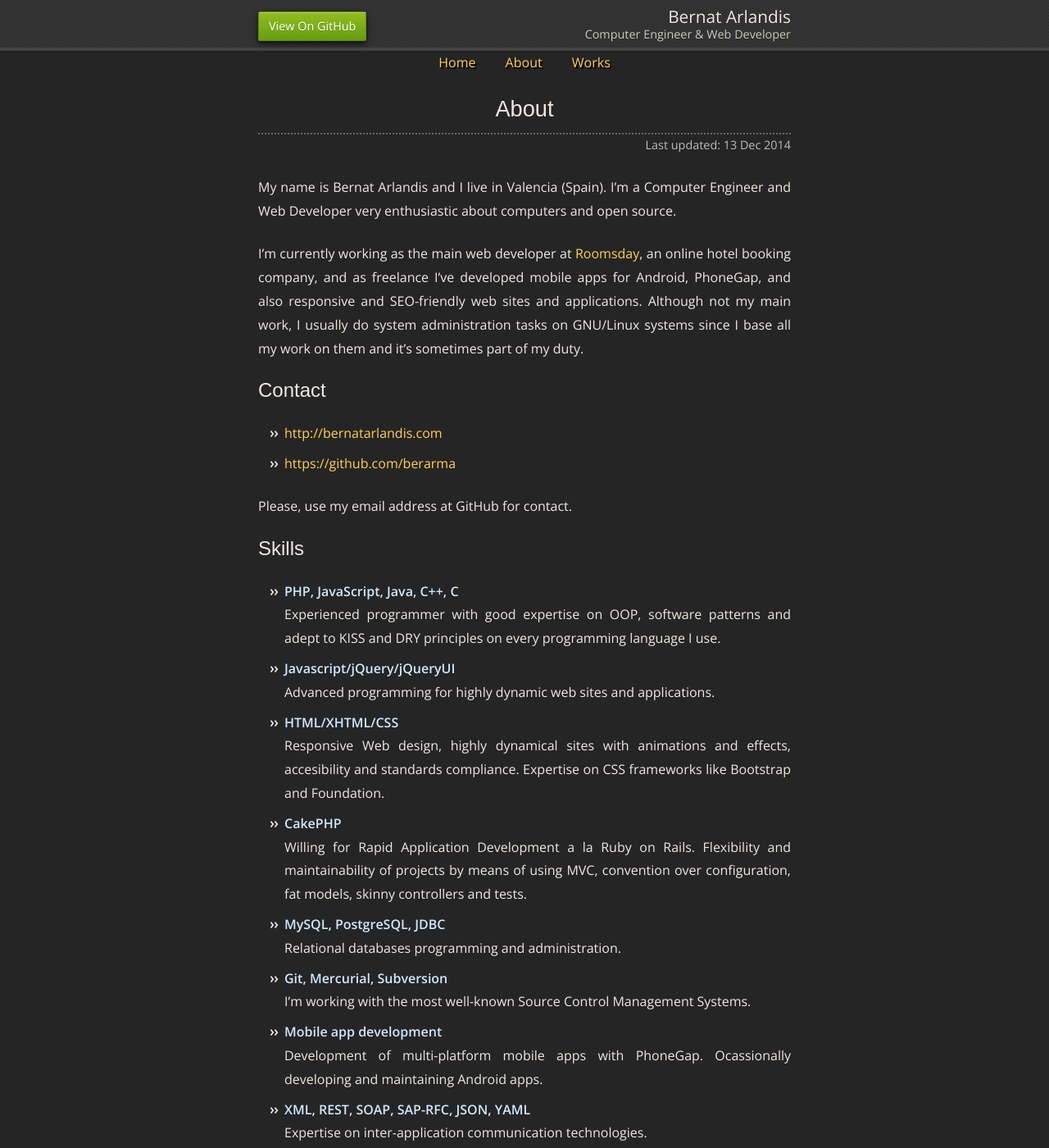
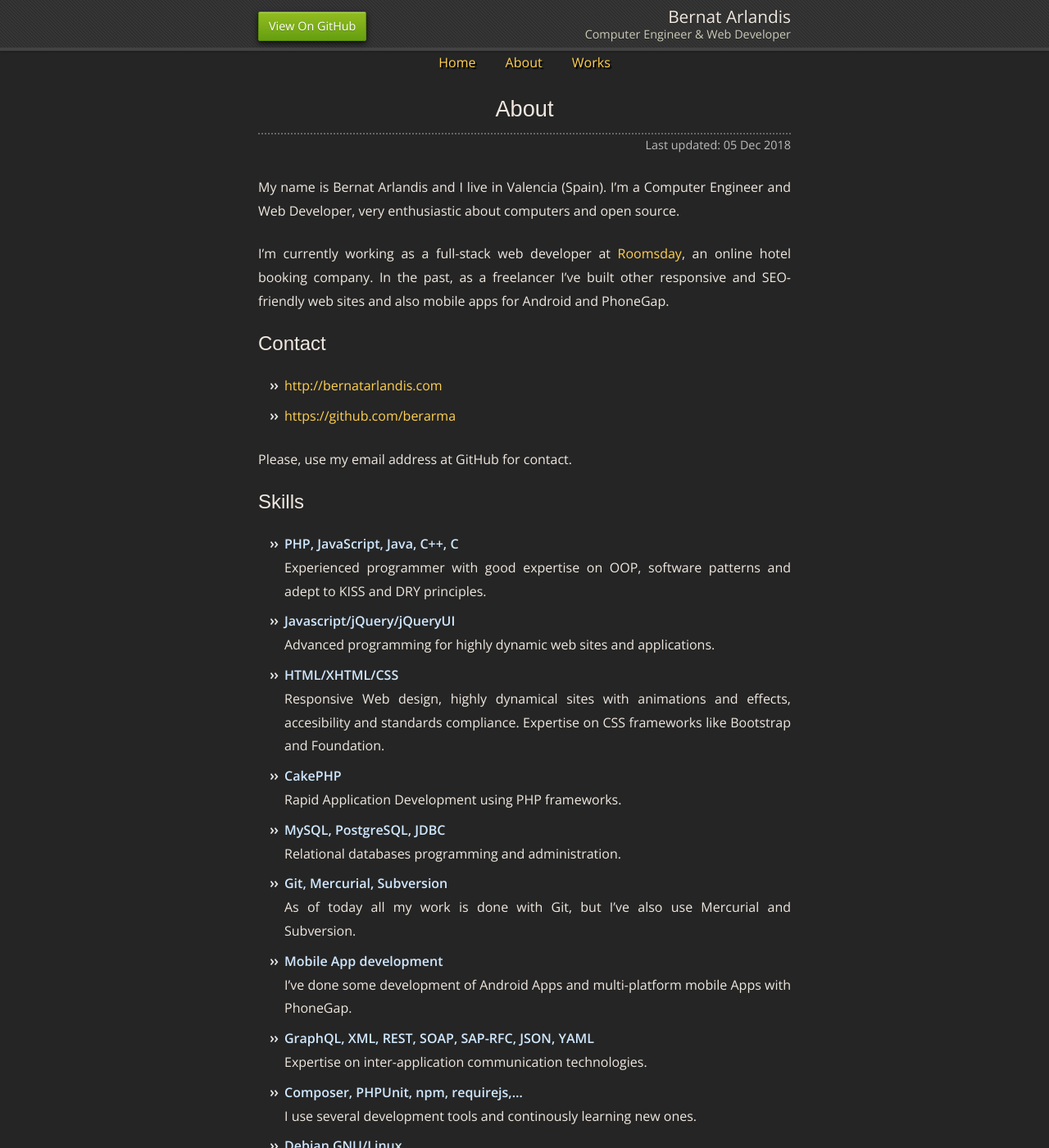
Before and after one commit to berarma/berarma.github.io, a Jekyll site: the page built from about/index.md, in a window 1280 px wide and 1400 px high. Shown: the whole window at 82% size. Built offline with Jekyll 4.4.1, drawn with Linux system fonts in a browser that asks for light colours; some of the changed text lies outside the part shown.

Commit message:
Update Jekyll and contents

```diff
--- /dev/null
+++ b/Gemfile
@@ -0,0 +1,2 @@
+source 'https://rubygems.org'
+gem 'github-pages'
--- a/about/index.md
+++ b/about/index.md
@@ -1,18 +1,16 @@
 ---
 layout: default
 title: About
-date: 2014-12-13 00:00
+date: 2018-12-05 00:00
 ---
 
 My name is Bernat Arlandis and I live in Valencia (Spain). I'm a Computer
-Engineer and Web Developer very enthusiastic about computers and open source.
+Engineer and Web Developer, very enthusiastic about computers and open source.
 
-I'm currently working as the main web developer at
-[Roomsday](http://roomsday.com), an online hotel booking company, and as
-freelance I've developed mobile apps for Android, PhoneGap, and also responsive
-and SEO-friendly web sites and applications. Although not my main work, I
-usually do system administration tasks on GNU/Linux systems since I base all my
-work on them and it's sometimes part of my duty.
+I'm currently working as a full-stack web developer at
+[Roomsday](http://roomsday.com), an online hotel booking company. In the past,
+as a freelancer I've built other responsive and SEO-friendly web sites and also
+mobile apps for Android and PhoneGap.
 
 Contact
 -------
@@ -28,7 +26,7 @@ Skills
   * __PHP, JavaScript, Java, C++, C__
 
     Experienced programmer with good expertise on OOP, software patterns and
-    adept to KISS and DRY principles on every programming language I use.
+    adept to KISS and DRY principles.
 
   * __Javascript/jQuery/jQueryUI__
 
@@ -42,9 +40,7 @@ Skills
 
   * __CakePHP__
 
-    Willing for Rapid Application Development a la Ruby on Rails. Flexibility
-    and maintainability of projects by means of using MVC, convention over
-    configuration, fat models, skinny controllers and tests.
+    Rapid Application Development using PHP frameworks.
 
   * __MySQL, PostgreSQL, JDBC__
 
@@ -52,27 +48,26 @@ Skills
 
   * __Git, Mercurial, Subversion__
 
-    I'm working with the most well-known Source Control Management Systems.
+    As of today all my work is done with Git, but I've also use Mercurial and
+    Subversion.
 
-  * __Mobile app development__
+  * __Mobile App development__
 
-    Development of multi-platform mobile apps with PhoneGap. Ocassionally
-    developing and maintaining Android apps.
+    I've done some development of Android Apps and multi-platform mobile Apps with PhoneGap.
 
-  * __XML, REST, SOAP, SAP-RFC, JSON, YAML__
+  * __GraphQL, XML, REST, SOAP, SAP-RFC, JSON, YAML__
 
     Expertise on inter-application communication technologies.
 
-  * __Composer, requirejs, PHPUnit, npm, ...__
+  * __Composer, PHPUnit, npm, requirejs,...__
 
-    Trying to get the work done in the best way possible, always looking for new
-    useful additions to my programming toolset.
+    I use several development tools and continously learning new ones.
 
   * __Debian GNU/Linux__
 
     Very good knowledge of GNU/Linux systems, server and desktop
-    administration, as well as using them for development. I'm a Debian user
-    for years at home and at work.
+    administration, as well as for development. I'm a Debian user for years at
+    home and at work.
 
   * __Drupal, Jekyll, DokuWiki, Wordpress, Magento, Prestashop__
 
@@ -85,9 +80,9 @@ Skills
 Experience
 ----
 
-  * __(2014 - now ) Main web developer at Roomsday S.L.__
+  * __(2014 - now ) Full-stack web developer at Roomsday.__
 
-    Analyst, programmer, backend and frontend..
+    Analyst, programmer, backend and frontend, systems administration,...
 
   * __(2004 - 2014) Web and Application Developer at JPL TSolució S.L.__
 
```
Also changed, not shown: _posts/2018-12-05-aquarium-toolbox.md (added, +18 -0 lines), _posts/2018-12-05-cakephp-redsys.md (added, +21 -0 lines), index.md (+4 -4 lines), work/index.md (+10 -11 lines), Gemfile.lock (added), 1 other file.
